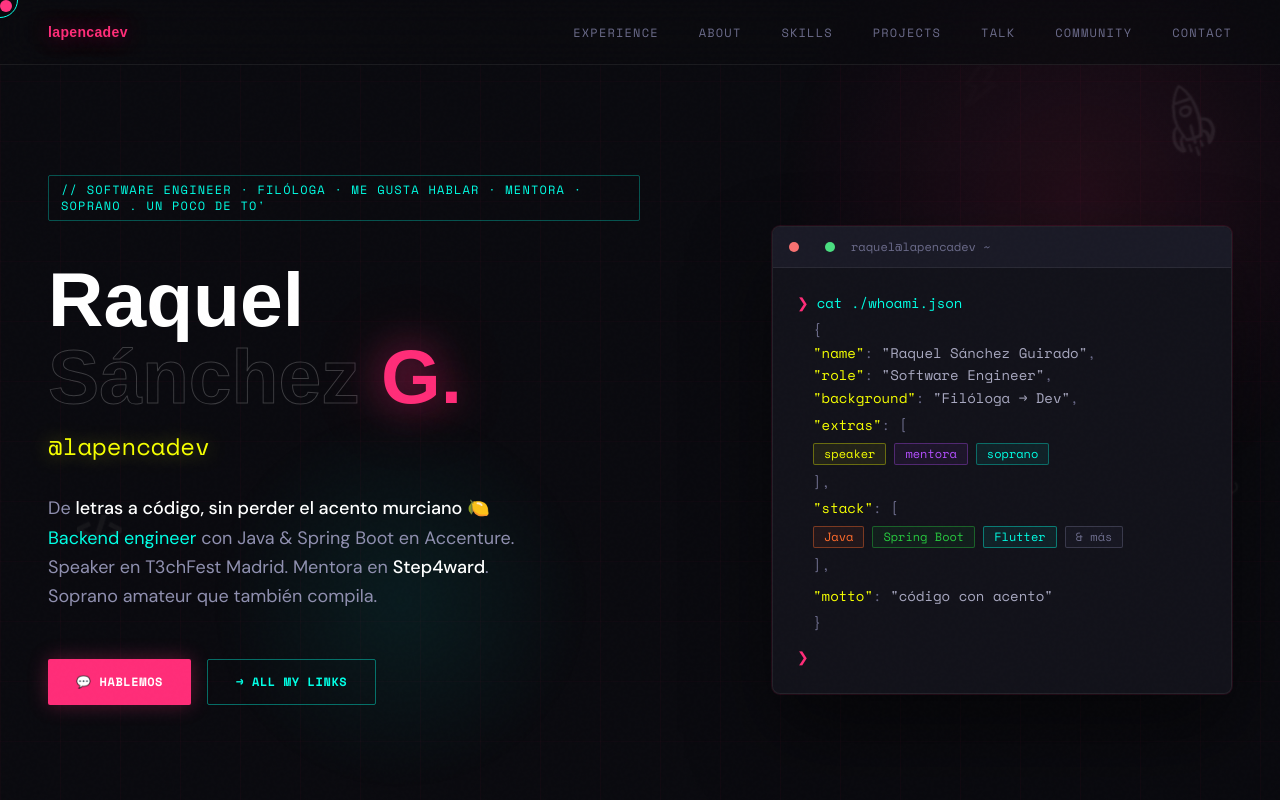
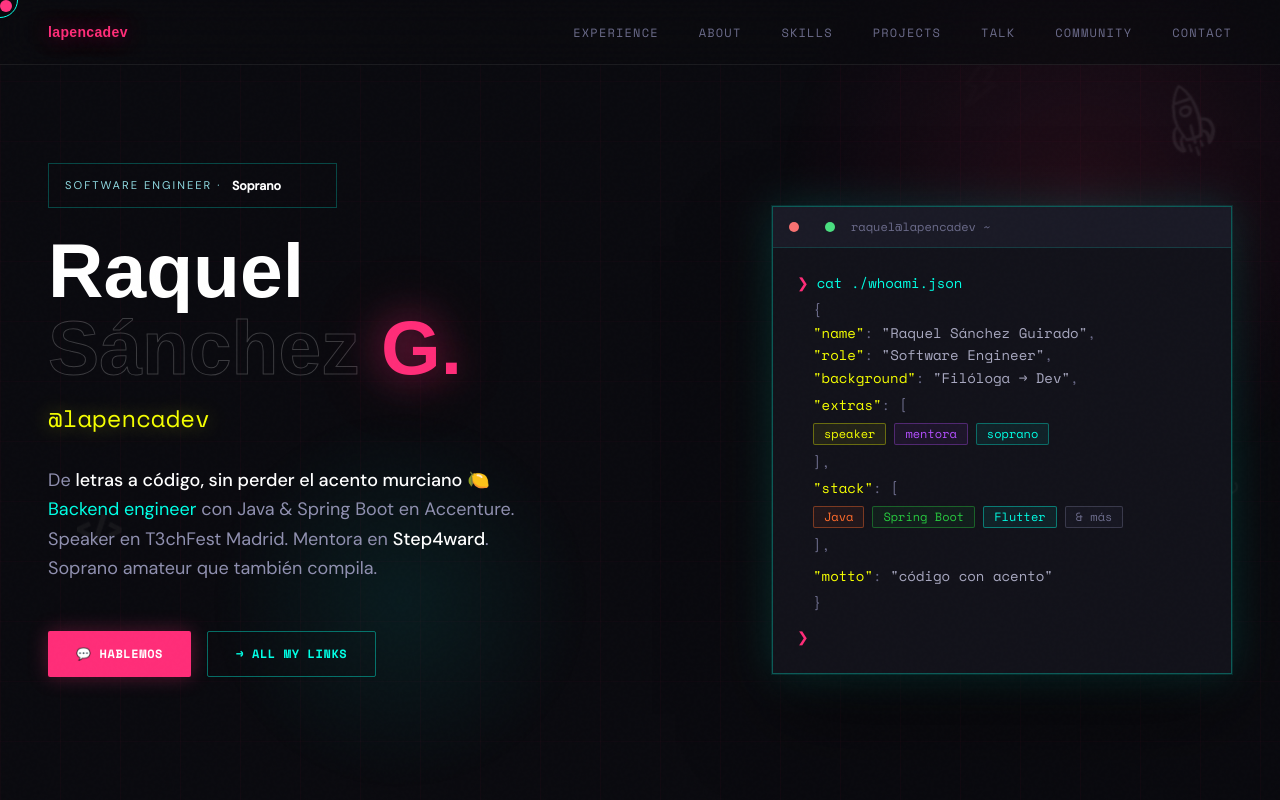
Before and after one commit to lapencadev/lapencadev.github.io, a React (Vite) app: page / in a window 1280 px wide. Shown: the top 800 px of the page. Built offline with nearby package versions, Linux system fonts and the light colour scheme; a web font is replaced by a local one.

Commit message:
feat: enhance Hero component with dynamic badge phrases and styling updates

```diff
--- a/src/components/About.jsx
+++ b/src/components/About.jsx
@@ -21,7 +21,7 @@ const experience = [
     company: 'Capgemini',
     desc: 'Backend Java 8–17 + Frontend Angular. Migraciones SQL con Flyway. Women in Tech bootcamp interno.',
     chips: ['Java Spring Boot', 'Angular', 'PostgreSQL', 'Oracle', 'Flyway', 'GitLab', 'Scrum'],
- },
+  },
 ]
 
 export default function About() {
@@ -54,7 +54,10 @@ export default function About() {
 
       <div ref={rightRef} className="reveal">
         <p className="text-lg leading-relaxed mb-6" style={{ color: '#9090b0' }}>
-          Empecé con <strong className="text-white font-medium">letras y lenguajes humanos</strong>, acabé migrando a <strong className="text-yellow font-medium">código y lenguajes de programación</strong>. El camino no fue fácil, tras estudiar filología inglesa en la universidad, trabajé 6 años en logística. Rompí con mi "anterior vida" en 2022 en busca de una reconversión profesional, sumergiéndome en un duro bootcamp de Java a los 30. Me encantó y me quedé con ganas de más a pesar de estar currando, así que me he graduado en el grado superior de Desarrollo de Aplicaciones Multiplataforma — y eso es exactamente lo que me hace diferente.
+          Empecé con <strong className="text-white font-medium">letras y lenguajes humanos</strong>, acabé migrando a <strong className="text-yellow font-medium">código y lenguajes de programación</strong>. El camino no fue fácil, tras estudiar filología inglesa en la universidad, trabajé 6 años en logística. Rompí con mi "anterior vida" en 2022 en busca de una reconversión profesional, sumergiéndome en un duro bootcamp de Java a los 30. Me encantó y me quedé con ganas de más a pesar de estar currando, así que me he graduado en el grado superior de Desarrollo de Aplicaciones Multiplataforma — y esto es exactamente lo que me hace diferente.
+        </p>
+        <p className="text-lg leading-relaxed mb-6" style={{ color: '#b0b0c6' }}>
+          Sé lo que cuesta empezar de cero, no saber nada, estar perdida y abrumada. La empatía y la resiliencia que he ido forjando en mi camino me permiten ponerme en los zapatos de otras personas y de trabajar en equipo fomentando un ambiente de apoyo y crecimiento.
         </p>
         <p className="text-lg leading-relaxed mb-6" style={{ color: '#9090b0' }}>
           Actualmente trabajo como <span style={{ color: 'var(--neon-cyan)' }}>Software Engineer</span>, desarrollando microservicios backend con Java Spring Boot para clientes enterprise e implementando herramientas con GitHub Copilot. Empecé como fullstack Java/Angular y me he ido especializando en backend.
--- a/src/components/Hero.jsx
+++ b/src/components/Hero.jsx
@@ -1,3 +1,5 @@
+import { useEffect, useState } from 'react'
+
 export default function Hero() {
   const stack = [
     { label: 'Java',        color: '#ff6b2b', bg: 'rgba(255,107,43,0.07)' },
@@ -12,9 +14,26 @@ export default function Hero() {
     { label: 'soprano', color: '#00ffe5', bg: 'rgba(0,255,229,0.07)' },
   ]
 
+  const badgePhrases = [
+    'Me gusta hablar',
+    'Mentora',
+    'Soprano',
+    "Un poco de to'",
+  ]
+
+  const [activeBadge, setActiveBadge] = useState(0)
+
+  useEffect(() => {
+    const interval = setInterval(() => {
+      setActiveBadge(prev => (prev + 1) % badgePhrases.length)
+    }, 3000)
+
+    return () => clearInterval(interval)
+  }, [badgePhrases.length])
+
   return (
     <section id="hero" className="hero-grid grid min-h-screen items-center relative overflow-hidden"
-      style={{ padding: '120px 48px 40px' }}>
+      style={{ padding: '80px 48px 40px' }}>
 
       {/* Grid bg */}
       <div className="absolute inset-0" style={{
@@ -35,9 +54,12 @@ export default function Hero() {
 
       {/* Left */}
       <div className="relative z-10">
-        <span className="inline-block font-mono text-xs uppercase tracking-widest mb-10 px-3 py-1.5 rounded-sm"
-          style={{ color: 'var(--neon-cyan)', border: '1px solid rgba(0,255,229,0.3)', animation: 'fadeInUp 0.6s ease both' }}>
-          // Software Engineer · Filóloga · Me gusta hablar · Mentora · Soprano . Un poco de to'
+        <span className="hero-badge"
+          style={{ animation: 'fadeInUp 0.6s ease both', marginBottom: '1.5rem' }}>
+          <span className="hero-badge-label">Software Engineer ·</span>
+          <span key={badgePhrases[activeBadge]} className="hero-badge-text">
+            {badgePhrases[activeBadge]}
+          </span>
         </span>
         <h1 className="font-display font-black leading-none mb-4" style={{ fontSize: 'clamp(48px,6vw,88px)', animation: 'fadeInUp 0.6s 0.1s ease both' }}>
           <span className="block text-white">Raquel</span>
@@ -74,13 +96,13 @@ export default function Hero() {
 
       {/* Right: Terminal */}
       <div className="hero-terminal relative z-10 flex justify-end" style={{ animation: 'fadeInUp 0.6s 0.5s ease both', marginTop: 40 }}>
-        <div className="rounded-lg overflow-hidden" style={{
+        <div className="overflow-hidden" style={{
           width: '100%', maxWidth: 460, background: '#12121a',
-          border: '1px solid rgba(255,255,255,0.07)',
-          boxShadow: '0 0 0 1px rgba(255,45,120,0.1), 0 40px 80px rgba(0,0,0,0.5)',
+          border: '1px solid rgba(0,255,229,0.3)',
+          boxShadow: '0 0 0 1px rgba(0,255,229,0.1), 0 0 40px rgba(0,255,229,0.15), 0 40px 80px rgba(0,0,0,0.5)',
         }}>
           {/* Title bar */}
-          <div className="flex items-center gap-2 px-4 py-3" style={{ background: '#1a1a26', borderBottom: '1px solid rgba(255,255,255,0.07)' }}>
+          <div className="flex items-center gap-2 px-4 py-3" style={{ background: '#1a1a26', borderBottom: '1px solid rgba(0,255,229,0.15)' }}>
             <div className="w-2.5 h-2.5 rounded-full bg-red-400" />
             <div className="w-2.5 h-2.5 rounded-full bg-yellow-400" />
             <div className="w-2.5 h-2.5 rounded-full bg-green-400" />
--- a/src/index.css
+++ b/src/index.css
@@ -89,9 +89,62 @@ body::before {
   from { opacity: 0; transform: translateY(30px); }
   to { opacity: 1; transform: translateY(0); }
 }
+@keyframes fadeSlide {
+  from { opacity: 0; transform: translateY(6px); }
+  to { opacity: 1; transform: translateY(0); }
+}
 @keyframes blink {
   0%, 100% { opacity: 1; }
   50% { opacity: 0; }
+}
+
+/* Hero badge */
+.hero-badge {
+  display: inline-flex;
+  flex-wrap: wrap;
+  align-items: center;
+  gap: 0.65rem;
+  max-width: min(720px, 100%);
+  padding: 0.85rem 1rem;
+  border-radius: 0;
+  border: 1px solid rgba(0, 255, 229, 0.25);
+  background: transparent;
+  box-shadow: none;
+  color: var(--neon-cyan);
+  font-size: 0.78rem;
+  line-height: 1.3;
+}
+.hero-badge-label {
+  white-space: nowrap;
+  opacity: 0.88;
+  letter-spacing: 0.18em;
+  text-transform: uppercase;
+  font-size: 0.7rem;
+  color: #a2f7ff;
+}
+.hero-badge-text {
+  display: inline-block;
+  min-width: 5.5rem;
+  font-weight: 700;
+  color: #ffffff;
+  animation: fadeSlide 0.55s ease both;
+}
+@media (max-width: 768px) {
+  .hero-badge {
+    width: 100%;
+    justify-content: center;
+    padding: 1rem 1rem;
+    font-size: 0.72rem;
+  }
+  .hero-badge-label,
+  .hero-badge-text {
+    width: 100%;
+    text-align: center;
+    white-space: normal;
+  }
+  .hero-badge-label {
+    letter-spacing: 0.14em;
+  }
 }
 
 /* Skill icon sets */
```
